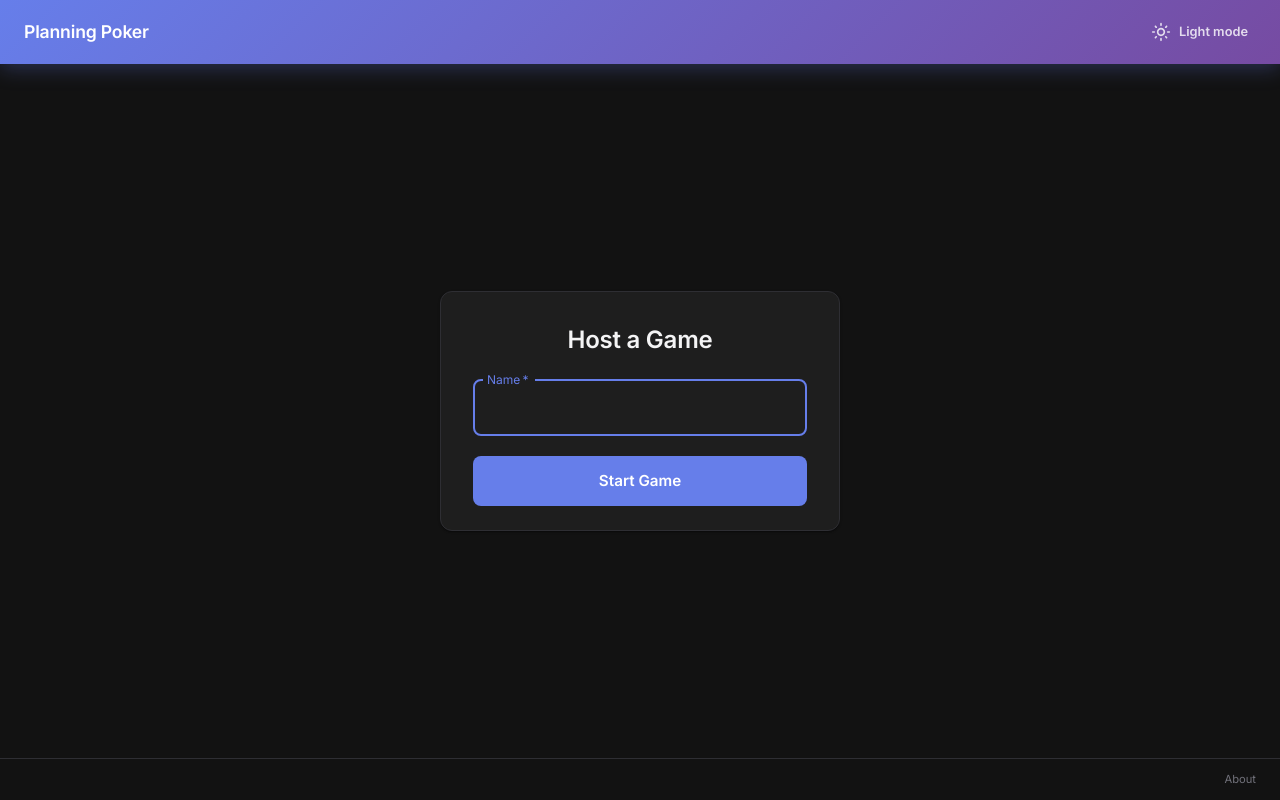
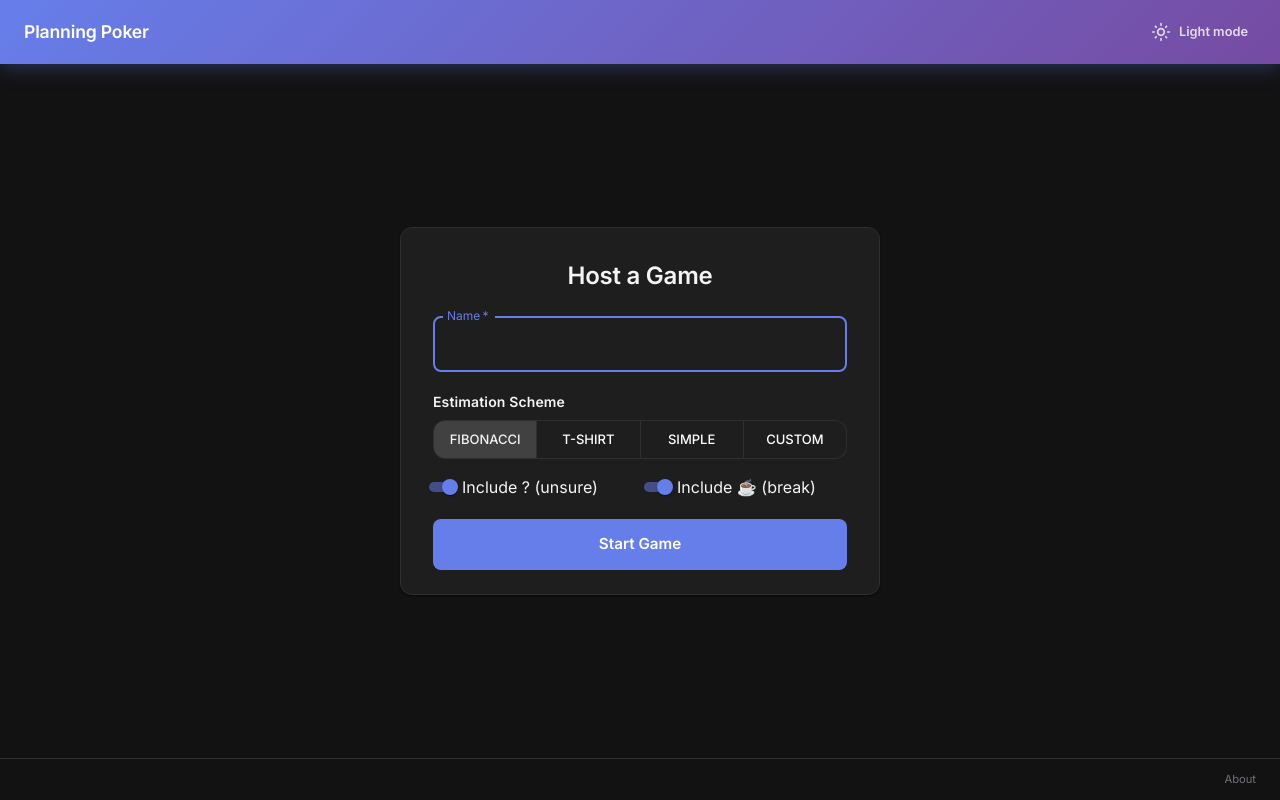
Before and after one commit to richashworth/planningpoker, a React (Vite) app in the folder planningpoker-web/: page /host in a window 1280 px wide. Built offline with nearby package versions, Linux system fonts and the light colour scheme; no server answers.

Commit message:
feat(03-01): add scheme selector, custom values input, and meta-card toggles to CreateGame

```diff
--- a/planningpoker-web/src/pages/CreateGame.jsx
+++ b/planningpoker-web/src/pages/CreateGame.jsx
@@ -6,19 +6,65 @@ import Card from '@mui/material/Card';
 import CardContent from '@mui/material/CardContent';
 import Typography from '@mui/material/Typography';
 import Button from '@mui/material/Button';
+import ToggleButtonGroup from '@mui/material/ToggleButtonGroup';
+import ToggleButton from '@mui/material/ToggleButton';
+import TextField from '@mui/material/TextField';
+import Switch from '@mui/material/Switch';
+import FormControlLabel from '@mui/material/FormControlLabel';
 import { createGame, gameCreated } from '../actions';
 import NameInput from '../components/NameInput';
 
+function validateCustomValues(input) {
+  const values = input.split(',').map(v => v.trim()).filter(v => v.length > 0)
+  const unique = [...new Set(values)]
+  if (unique.length < 2) return 'At least 2 values required'
+  if (unique.length > 20) return 'At most 20 values allowed'
+  const tooLong = unique.find(v => v.length > 10)
+  if (tooLong) return `Value "${tooLong}" exceeds 10 characters`
+  if (unique.length < values.length) return 'Duplicate values removed'
+  return ''
+}
+
 export default function CreateGame() {
   const [playerName, setPlayerName] = useState('');
+  const [schemeType, setSchemeType] = useState('fibonacci');
+  const [customValues, setCustomValues] = useState('');
+  const [includeUnsure, setIncludeUnsure] = useState(true);
+  const [includeCoffee, setIncludeCoffee] = useState(true);
+  const [customError, setCustomError] = useState('');
   const dispatch = useDispatch();
   const navigate = useNavigate();
+
+  const handleCustomChange = (e) => {
+    const val = e.target.value
+    setCustomValues(val)
+    if (val.trim()) {
+      setCustomError(validateCustomValues(val))
+    } else {
+      setCustomError('')
+    }
+  }
+
+  const isCustomValid = () => {
+    if (schemeType !== 'custom') return true
+    const values = customValues.split(',').map(v => v.trim()).filter(v => v.length > 0)
+    const unique = [...new Set(values)]
+    if (unique.length < 2 || unique.length > 20) return false
+    if (unique.find(v => v.length > 10)) return false
+    return true
+  }
 
   const handleSubmit = (e) => {
     e.preventDefault();
     const nameRegex = /^[a-zA-Z0-9 _-]{3,20}$/;
     if (!nameRegex.test(playerName)) return;
-    dispatch(createGame(playerName, () => {
+    if (!isCustomValid()) return;
+    dispatch(createGame(playerName, {
+      schemeType,
+      customValues: schemeType === 'custom' ? customValues : null,
+      includeUnsure,
+      includeCoffee
+    }, () => {
       dispatch(gameCreated());
       navigate('/game');
     }));
@@ -26,7 +72,7 @@ export default function CreateGame() {
 
   return (
     <Box sx={{ flex: 1, display: 'flex', alignItems: 'center', justifyContent: 'center', p: 3 }}>
-      <Card sx={{ maxWidth: 400, width: '100%' }}>
+      <Card sx={{ maxWidth: 480, width: '100%' }}>
         <CardContent sx={{ p: 4 }}>
           <Typography variant="h5" sx={{ mb: 3, textAlign: 'center' }}>
             Host a Game
@@ -36,7 +82,51 @@ export default function CreateGame() {
               playerName={playerName}
               onPlayerNameInputChange={(e) => setPlayerName(e.target.value)}
             />
-            <Button type="submit" variant="contained" fullWidth size="large" disableElevation>
+
+            <Typography variant="body2" sx={{ mb: 1, fontWeight: 600 }}>
+              Estimation Scheme
+            </Typography>
+            <ToggleButtonGroup
+              value={schemeType}
+              exclusive
+              onChange={(e, val) => { if (val !== null) setSchemeType(val) }}
+              fullWidth
+              size="small"
+              sx={{ mb: 2 }}
+            >
+              <ToggleButton value="fibonacci">Fibonacci</ToggleButton>
+              <ToggleButton value="tshirt">T-shirt</ToggleButton>
+              <ToggleButton value="simple">Simple</ToggleButton>
+              <ToggleButton value="custom">Custom</ToggleButton>
+            </ToggleButtonGroup>
+
+            {schemeType === 'custom' && (
+              <TextField
+                label="Custom Values"
+                placeholder="S, M, L, XL"
+                value={customValues}
+                onChange={handleCustomChange}
+                error={!!customError && customError !== 'Duplicate values removed'}
+                helperText={customError || 'Enter 2-20 comma-separated values'}
+                fullWidth
+                sx={{ mb: 2 }}
+              />
+            )}
+
+            <Box sx={{ display: 'flex', gap: 2, mb: 2.5 }}>
+              <FormControlLabel
+                control={<Switch checked={includeUnsure} onChange={(e) => setIncludeUnsure(e.target.checked)} size="small" />}
+                label="Include ? (unsure)"
+                sx={{ flex: 1 }}
+              />
+              <FormControlLabel
+                control={<Switch checked={includeCoffee} onChange={(e) => setIncludeCoffee(e.target.checked)} size="small" />}
+                label={`Include \u2615 (break)`}
+                sx={{ flex: 1 }}
+              />
+            </Box>
+
+            <Button type="submit" variant="contained" fullWidth size="large" disableElevation disabled={!isCustomValid()}>
               Start Game
             </Button>
           </form>
```
